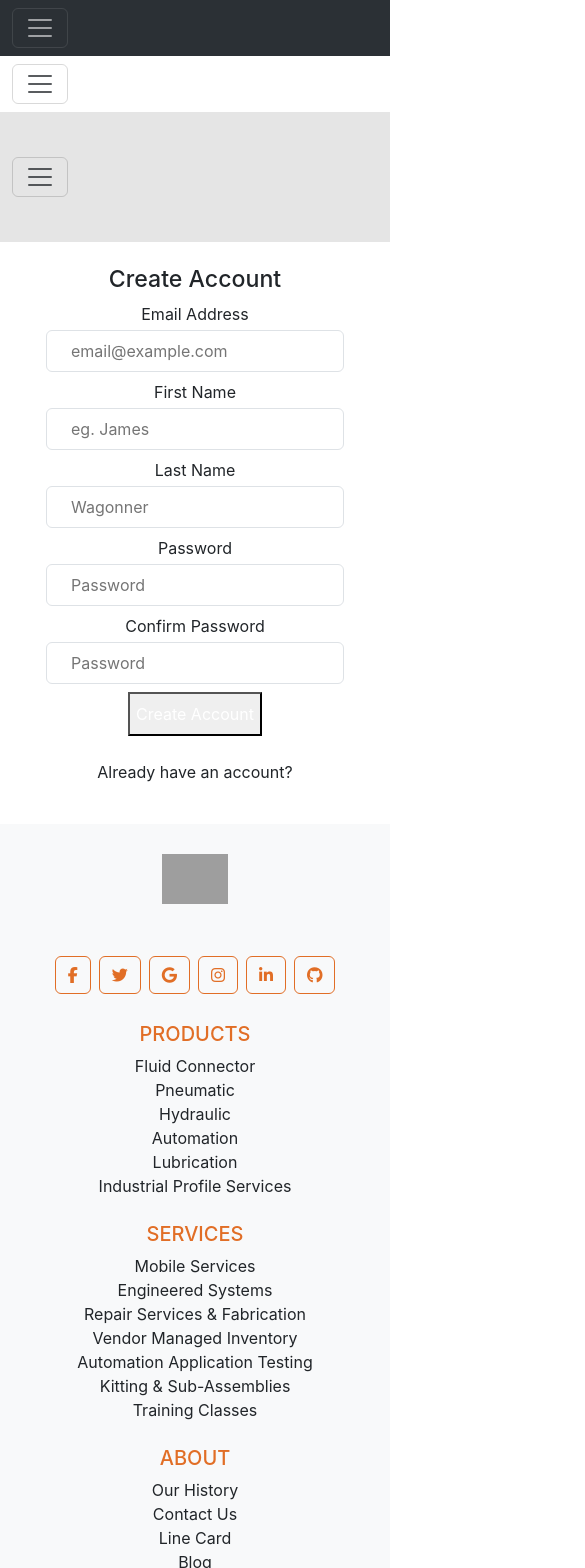
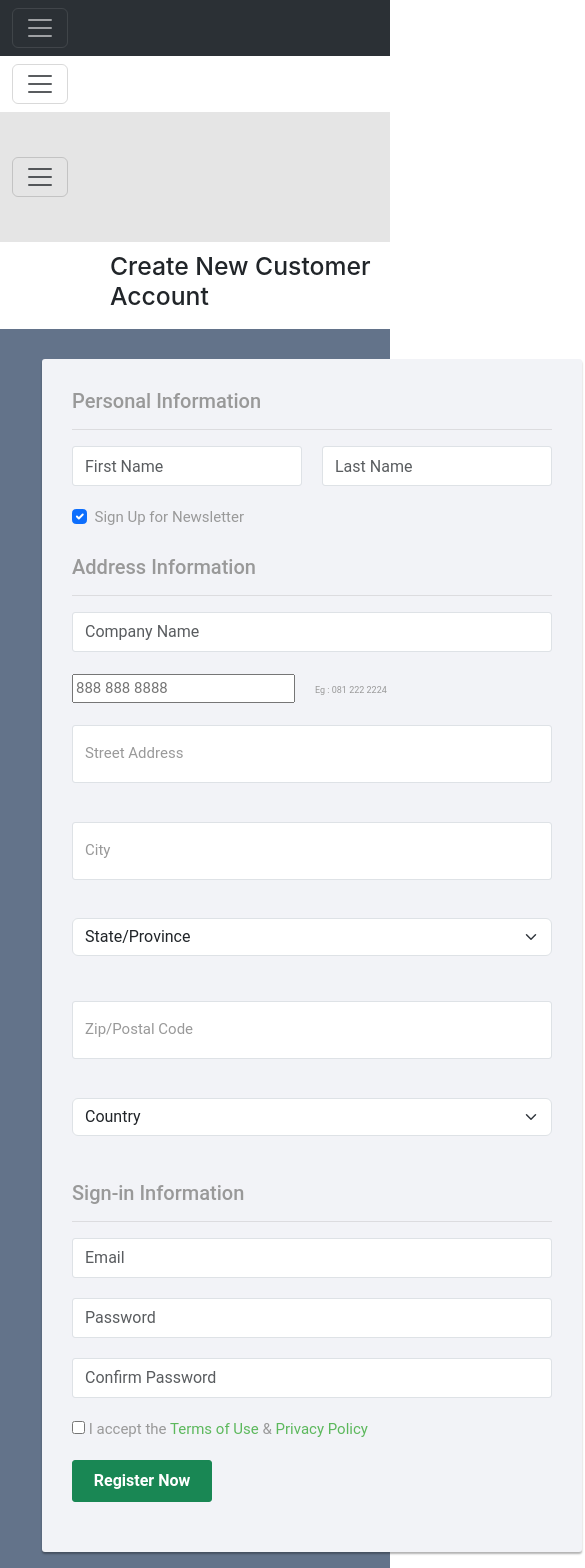
Before and after one commit to Krishna-gupta10/hackathon, a React (Create React App) app: page /auth in a window 390 px wide. Shown: the top 1568 px of the page, 585 px wide, since content can reach past the window. Built offline with nearby package versions, Linux system fonts and the light colour scheme; grey boxes are pictures that could not be loaded.

Commit message:
Added SignUp/LogIn

```diff
--- a/src/components/Auth.js
+++ b/src/components/Auth.js
@@ -1,7 +1,7 @@
 import React, { useState } from 'react';
-import TextInput from "./TextInput";
-import CustomButton from "./CustomButton";
+import { Grid, Typography, Button } from '@material-ui/core';
 
+import './css/Auth.css'
 function Auth() {
  const [signup, setSignup] = useState(true);
  const [email, setEmail] = useState('');
@@ -16,107 +16,102 @@ function Auth() {
 
  return (
    <>
+      <h2 class="heading">Create New Customer Account</h2>
+      <div class="container">
+         <div class="signup-form">
+            <form action="/examples/actions/confirmation.php" method="post">
 
-     <div className="inset-0  bg-opacity-75">
-       <div className="flex min-h-full   items-center justify-center p-4 text-center">
-         <div className="  w-full max-w-md  transform overflow-hidden  rounded-2xl bg-white p-6 text-left align-middle shadow-xl transition-all ">
-           <h3 className="text-xl font-semibold lwading-6 text-gray-900">
-             {signup ? "Create Account" : "Account Sign In"}
-           </h3>
+               <h5>Personal Information</h5>
+               <hr/>
+               <div class="form-group">
+                  <div class="row">
+                     <div class="col"><input type="text" class="form-control" name="first_name" placeholder="First Name" required="required"/></div>
+                     <div class="col"><input type="text" class="form-control" name="last_name" placeholder="Last Name" required="required"/></div>
+                  </div>
+               </div>
+               <div class="form-check">
+                  <input class="form-check-input" type="checkbox" value="" id="flexCheckChecked" checked/>
+                  <label class="form-check-label" for="flexCheckChecked">
+                  Sign Up for Newsletter
+                  </label>
+               </div>
+               <br/>
+               <h5>Address Information</h5>
+               <hr/>
+               <div class="col"><input type="text" class="form-control" name="companny" placeholder="Company Name" required="required"/></div>
+               <br/>
+               <input
+                     type="tel"
+                     name="telphone"
+                     placeholder="888 888 8888"
+                     pattern="[0-9]{3} [0-9]{3} [0-9]{4}"
+                     maxlength="10"
+                     title="Ten digits code"
+                     required
+                     />
+                  <label class="telephone">
+                     Eg : 081 222 2224
+                  </label>
 
+               <br/>
+               <br/>
+               <div class="form-floating mb-3">
+               <input type="email" class="form-control" id="floatingInput" placeholder="Street Address"/>
+               <label for="floatingInput">Street Address</label>
+               </div>
+               <br/>
+               <div class="form-floating mb-3">
+               <input type="email" class="form-control" id="floatingInput" placeholder="City"/>
+               <label for="floatingInput">City</label>
+               </div>
+               <br/>
 
+               <select class="form-select" aria-label="Default select example">
+               <option selected>State/Province</option>
+               <option value="1">Maharashtra</option>
+               <option value="2">Jammu</option>
+               <option value="3">Gujrat</option>
+               </select>
+               <br/>
+               <br/>
+               <div class="form-floating mb-3">
+               <input type="email" class="form-control" id="floatingInput" placeholder="Zip/Postal Code"/>
+               <label for="floatingInput">Zip/Postal Code</label>
+               </div>
+               <br/>
 
-           <form
-             className="w-full flex flex-col gap-5"
-             onSubmit={handleSubmit()}
-           >
-             <TextInput
-               name="email"
-               label="Email Address"
-               placeholder="email@example.com"
-               type="email"
-
-             />
-
-             {signup && (
-               <div className="w-full flex gap-1 md:gap-2">
-
-
-               {(
-                       <div className="w-full grid grid-cols-2 gap-2 ">
-                   <TextInput
-                     name="firstName"
-                     label="First Name"
-                     placeholder="eg. James"
-                     type="text"
-
-
-                   />
-
-                   <TextInput
-                     name="lastName"
-                     label="Last Name"
-                     placeholder="Wagonner"
-                     type="text"
-
-
-                   />
-                 </div>
-               )}
-
-
-
+               <select class="form-select" aria-label="Default select example">
+               <option selected>Country</option>
+               <option value="1">India</option>
+               <option value="2">China</option>
+               <option value="3">Nepal</option>
+               <option value="3">US</option>
+               <option value="3">UK</option>
+               </select>
+               <br/>
+               <br/>
+               <h5>Sign-in Information</h5>
+               <hr/>
+               <div class="form-group">
+                  <input type="email" class="form-control" name="email" placeholder="Email" required="required"/>
+               </div>
+               <div class="form-group">
+                     <input type="password" class="form-control" name="password" placeholder="Password" required="required"/>
+               </div>
+               <div class="form-group">
+                     <input type="password" class="form-control" name="confirm_password" placeholder="Confirm Password" required="required"/>
                </div>
 
-             )}
-
-             <div className="w-full grid grid-cols-2 gap-1 md:gap-2">
-               <TextInput
-                 name="password"
-                 label="Password"
-                 placeholder="Password"
-                 type="password"
-
-
-               />
-
-               {signup && (
-                 <TextInput
-                   label="Confirm Password"
-                   placeholder="Password"
-                   type="password"
-
-
-                 />
-               )}
-             </div>
-
-             {/* ... Other form inputs */}
-
-
-
-             <div className="mt-2">
-               <CustomButton
-                 type="submit"
-                 containerStyles={`inline-flex justify-center rounded-md bg-blue-600 px-8 py-2 text-sm font-medium text-white outline-none hover:bg-blue-800`}
-                 title={signup ? "Create Account" : "Login Account"}
-               />
-             </div>
-           </form>
-
-           <div className="mt-4">
-             <p className="text-sm text-gray-700">
-               {signup
-                 ? "Already have an account?"
-                 : "Do not have an account"}
-
-
-             </p>
-           </div>
+               <div class="form-group">
+                  <label class="form-check-label"><input type="checkbox" required="required"/> I accept the <a href="#">Terms of Use</a> &amp; <a href="#">Privacy Policy</a></label>
+               </div>
+               <div class="form-group">
+                     <button type="submit" class="btn btn-success btn-lg btn-block">Register Now</button>
+               </div>
+            </form>
+            <div class="text-center">Already have an account? <a href="#">Sign in</a></div>
          </div>
-       </div>
-     </div>
-
+</div>
  </>
  );
 }
--- a/src/components/CustomButton.js
+++ /dev/null
@@ -1,17 +0,0 @@
-import React from "react";
-
-const CustomButton = ({ title, containerStyles, iconRight, type, onClick }) => {
-  return (
-    <button
-      onClick={onClick}
-      type={type || "button"}
-      className={`inline-flex items-center ${containerStyles}`}
-    >
-      {title}
-
-      {iconRight && <div className='ml-2'>{iconRight}</div>}
-    </button>
-  );
-};
-
-export default CustomButton;
--- a/src/components/TextInput.js
+++ /dev/null
@@ -1,24 +0,0 @@
-import React from "react";
-
-const TextInput = React.forwardRef(
-  ({ type, placeholder, styles, label, register, name, error }, ref) => {
-    return (
-      <div className='flex flex-col mt-2'>
-        <p className='text-gray-600 text-sm mb-1 '>{label}</p>
-
-        <input
-          type={type}
-          name={name}
-          placeholder={placeholder}
-          ref={ref}
-          className={`rounded border border-gray-400 focus:outline-none focus:border-blue-500 focus:ring-1 focus:ring-blue-500 text-base px-4 py-2 ${styles}`}
-          {...register}
-          aria-invalid={error ? "true" : "false"}
-        />
-
-      </div>
-    );
-  }
-);
-
-export default TextInput;
--- /dev/null
+++ b/src/components/css/Auth.css
@@ -0,0 +1,97 @@
+.heading{
+    margin-left: 100px;
+    padding: 10px;
+}
+.container {
+	color: #fff;
+	background: #63738a;
+	font-family: 'Roboto', sans-serif;
+}
+
+.form-control {
+	height: 40px;
+	box-shadow: none;
+	color: #969fa4;
+}
+.form-control:focus {
+	border-color: #5cb85c;
+}
+.form-control, .btn {
+	border-radius: 3px;
+}
+.signup-form {
+	width: 600px;
+	margin: 0 auto;
+	padding: 30px;
+  	font-size: 15px;
+}
+.signup-form h2 {
+	color: #636363;
+	margin: 0 0 15px;
+	position: relative;
+	text-align: center;
+}
+.signup-form h2:before, .signup-form h2:after {
+	content: "";
+	height: 2px;
+	width: 30%;
+	background: #d4d4d4;
+	position: absolute;
+	top: 50%;
+	z-index: 2;
+}
+.signup-form h2:before {
+	left: 0;
+}
+.signup-form h2:after {
+	right: 0;
+}
+.signup-form .hint-text {
+	color: #999;
+	margin-bottom: 30px;
+	text-align: center;
+}
+.signup-form form {
+	color: #999;
+	border-radius: 3px;
+	margin-bottom: 15px;
+	background: #f2f3f7;
+	box-shadow: 0px 2px 2px rgba(0, 0, 0, 0.3);
+	padding: 30px;
+}
+.signup-form .form-group {
+	margin-bottom: 20px;
+}
+.signup-form input[type="checkbox"] {
+	margin-top: 3px;
+}
+
+.signup-form .btn {
+	font-size: 16px;
+	font-weight: bold;
+	min-width: 140px;
+	outline: none !important;
+}
+.signup-form .row div:first-child {
+	padding-right: 10px;
+}
+.signup-form .row div:last-child {
+	padding-left: 10px;
+}
+.telephone{
+    font-size: 9px;
+    padding-left: 20px}
+.signup-form a {
+	color: #fff;
+	text-decoration: underline;
+}
+.signup-form a:hover {
+	text-decoration: none;
+}
+.signup-form form a {
+	color: #5cb85c;
+	text-decoration: none;
+}
+.signup-form form a:hover {
+	text-decoration: underline;
+}
```
Also changed, not shown: src/components/Login.js (added, +45 -0 lines).
